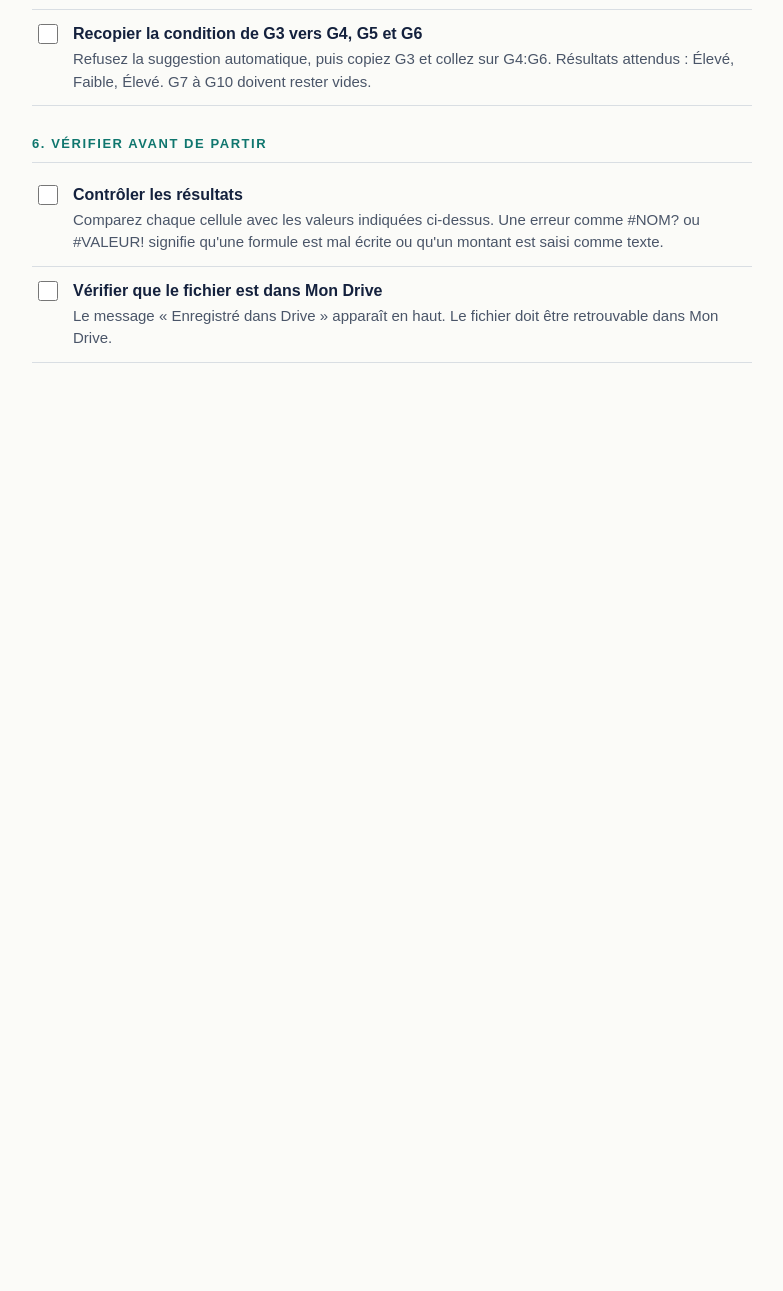
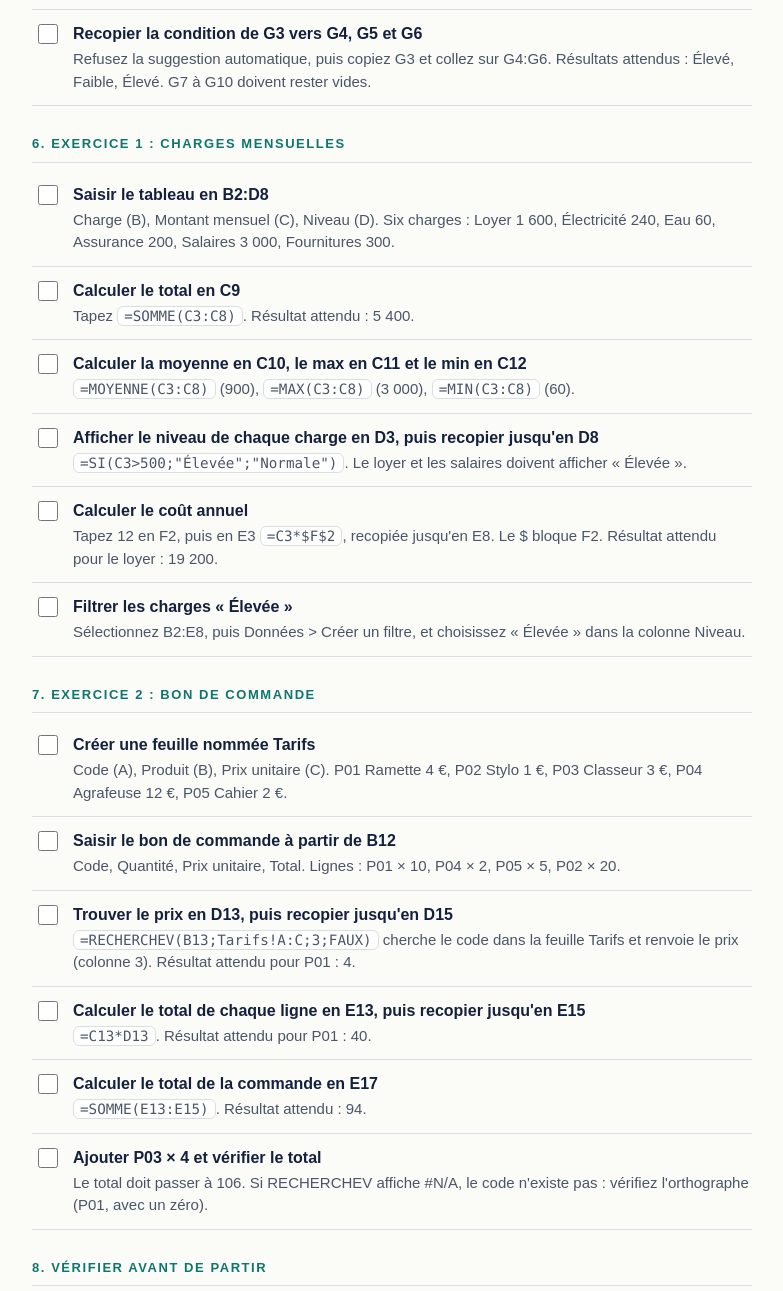
Before and after one commit to LaWass1864/EPSI-responsive, a plain HTML site: page googlesheet.html in a window 1280 px wide. Shown: the part 1841-3132 px from the top of the page, without its empty margins (248-1031 px from the left). Before the commit the page ends 2252 px from the top, so only its background shows below. Drawn offline with Linux system fonts and the light colour scheme.

Commit message:
ajout exo dans google sheet

```diff
--- a/googlesheet.html
+++ b/googlesheet.html
@@ -65,7 +65,27 @@
     <li><label><input type="checkbox"><span class="step"><strong>Recopier la condition de G3 vers G4, G5 et G6</strong><span class="why">Refusez la suggestion automatique, puis copiez G3 et collez sur G4:G6. Résultats attendus : Élevé, Faible, Élevé. G7 à G10 doivent rester vides.</span></span></label></li>
   </ul>
 
-  <h2>6. Vérifier avant de partir</h2>
+  <h2>6. Exercice 1 : charges mensuelles</h2>
+  <ul>
+    <li><label><input type="checkbox"><span class="step"><strong>Saisir le tableau en B2:D8</strong><span class="why">Charge (B), Montant mensuel (C), Niveau (D). Six charges : Loyer 1 600, Électricité 240, Eau 60, Assurance 200, Salaires 3 000, Fournitures 300.</span></span></label></li>
+    <li><label><input type="checkbox"><span class="step"><strong>Calculer le total en C9</strong><span class="why">Tapez <code>=SOMME(C3:C8)</code>. Résultat attendu : 5 400.</span></span></label></li>
+    <li><label><input type="checkbox"><span class="step"><strong>Calculer la moyenne en C10, le max en C11 et le min en C12</strong><span class="why"><code>=MOYENNE(C3:C8)</code> (900), <code>=MAX(C3:C8)</code> (3 000), <code>=MIN(C3:C8)</code> (60).</span></span></label></li>
+    <li><label><input type="checkbox"><span class="step"><strong>Afficher le niveau de chaque charge en D3, puis recopier jusqu'en D8</strong><span class="why"><code>=SI(C3&gt;500;"Élevée";"Normale")</code>. Le loyer et les salaires doivent afficher « Élevée ».</span></span></label></li>
+    <li><label><input type="checkbox"><span class="step"><strong>Calculer le coût annuel</strong><span class="why">Tapez 12 en F2, puis en E3 <code>=C3*$F$2</code>, recopiée jusqu'en E8. Le $ bloque F2. Résultat attendu pour le loyer : 19 200.</span></span></label></li>
+    <li><label><input type="checkbox"><span class="step"><strong>Filtrer les charges « Élevée »</strong><span class="why">Sélectionnez B2:E8, puis Données &gt; Créer un filtre, et choisissez « Élevée » dans la colonne Niveau.</span></span></label></li>
+  </ul>
+
+  <h2>7. Exercice 2 : bon de commande</h2>
+  <ul>
+    <li><label><input type="checkbox"><span class="step"><strong>Créer une feuille nommée Tarifs</strong><span class="why">Code (A), Produit (B), Prix unitaire (C). P01 Ramette 4 €, P02 Stylo 1 €, P03 Classeur 3 €, P04 Agrafeuse 12 €, P05 Cahier 2 €.</span></span></label></li>
+    <li><label><input type="checkbox"><span class="step"><strong>Saisir le bon de commande à partir de B12</strong><span class="why">Code, Quantité, Prix unitaire, Total. Lignes : P01 × 10, P04 × 2, P05 × 5, P02 × 20.</span></span></label></li>
+    <li><label><input type="checkbox"><span class="step"><strong>Trouver le prix en D13, puis recopier jusqu'en D15</strong><span class="why"><code>=RECHERCHEV(B13;Tarifs!A:C;3;FAUX)</code> cherche le code dans la feuille Tarifs et renvoie le prix (colonne 3). Résultat attendu pour P01 : 4.</span></span></label></li>
+    <li><label><input type="checkbox"><span class="step"><strong>Calculer le total de chaque ligne en E13, puis recopier jusqu'en E15</strong><span class="why"><code>=C13*D13</code>. Résultat attendu pour P01 : 40.</span></span></label></li>
+    <li><label><input type="checkbox"><span class="step"><strong>Calculer le total de la commande en E17</strong><span class="why"><code>=SOMME(E13:E15)</code>. Résultat attendu : 94.</span></span></label></li>
+    <li><label><input type="checkbox"><span class="step"><strong>Ajouter P03 × 4 et vérifier le total</strong><span class="why">Le total doit passer à 106. Si RECHERCHEV affiche #N/A, le code n'existe pas : vérifiez l'orthographe (P01, avec un zéro).</span></span></label></li>
+  </ul>
+
+  <h2>8. Vérifier avant de partir</h2>
   <ul>
     <li><label><input type="checkbox"><span class="step"><strong>Contrôler les résultats</strong><span class="why">Comparez chaque cellule avec les valeurs indiquées ci-dessus. Une erreur comme #NOM? ou #VALEUR! signifie qu'une formule est mal écrite ou qu'un montant est saisi comme texte.</span></span></label></li>
     <li><label><input type="checkbox"><span class="step"><strong>Vérifier que le fichier est dans Mon Drive</strong><span class="why">Le message « Enregistré dans Drive » apparaît en haut. Le fichier doit être retrouvable dans Mon Drive.</span></span></label></li>
```
Also changed, not shown: 1 other file.
